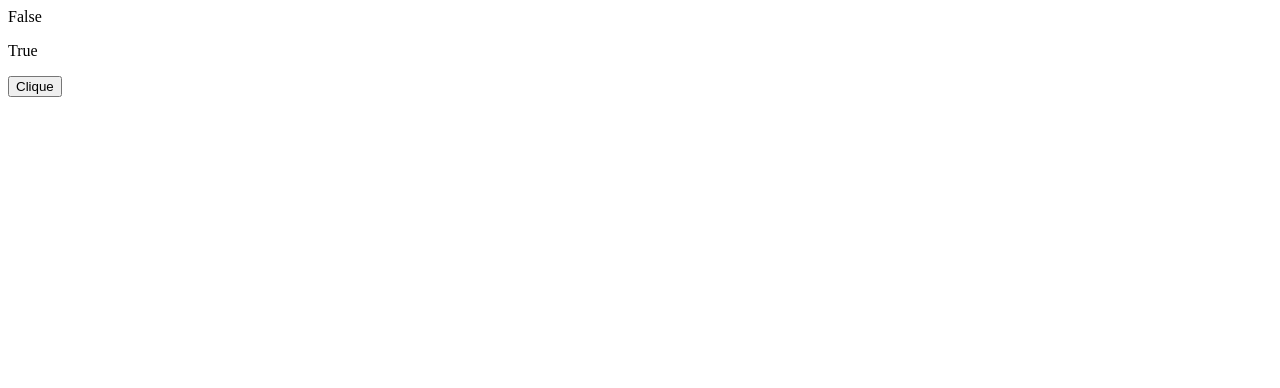
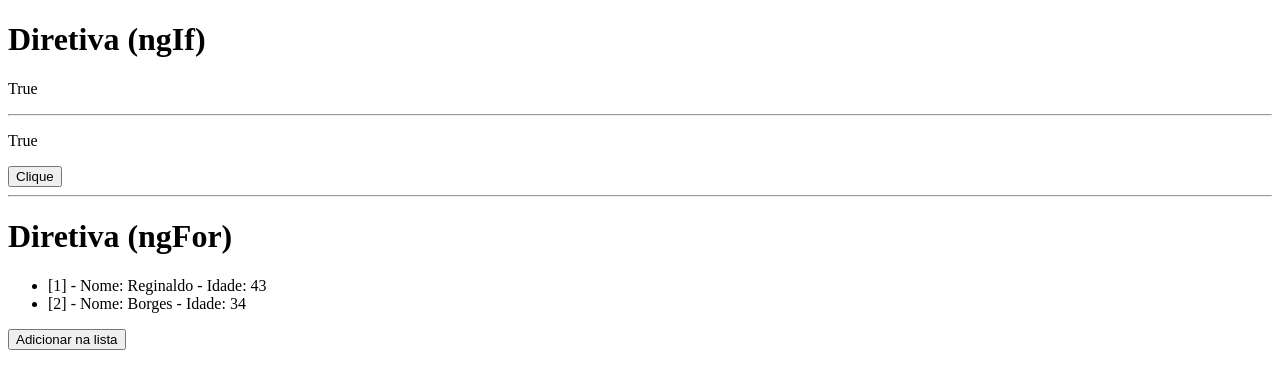
Before and after one commit to ReginaldoBorges/Curso-angular, an Angular app in the folder meu-primeiro-projeto/: page / in a window 1280 px wide. Shown: the top 388 px of the page. Built offline with nearby package versions, Linux system fonts and the light colour scheme.

Commit message:
Entendo melhro o uso da diretiva ngFor

```diff
--- a/meu-primeiro-projeto/src/app/diretivas-estruturais/diretivas-estruturais.component.html
+++ b/meu-primeiro-projeto/src/app/diretivas-estruturais/diretivas-estruturais.component.html
@@ -1,7 +1,18 @@
+<!--Trecho para exemplo da diretiva ngIf-->
+<h1>Diretiva (ngIf)</h1>
 <p *ngIf="condition; else elseBlock">True</p>
 <ng-template #elseBlock>False</ng-template>
-
+<hr>
 <p *ngIf="conditionClick">True</p>
 <p *ngIf="!conditionClick">False</p>
+<button (click)="onClick()">Clique</button>
+<hr>
+<!--Trecho para exemplo da diretiva ngFor-->
+<h1>Diretiva (ngFor)</h1>
+<ul>
+    <li *ngFor="let item of list; let i = index" (click)="onClickEventList(i)">
+       [{{i + 1}}] - Nome: {{item.nome}} - Idade: {{item.idade}}
+    </li>
+</ul>
 
-<button (click)="onClick()">Clique</button>
+<button (click) = "onClickAddList()">Adicionar na lista</button>
--- a/meu-primeiro-projeto/src/app/diretivas-estruturais/diretivas-estruturais.component.ts
+++ b/meu-primeiro-projeto/src/app/diretivas-estruturais/diretivas-estruturais.component.ts
@@ -9,11 +9,19 @@ export class DiretivasEstruturaisComponent{
 
   public condition: boolean = true;
   public conditionClick: boolean = true;
+  public list: Array<{nome:string, idade:number}> = [
+    {nome: "Reginaldo", idade: 43},
+    {nome: "Borges", idade: 34},
+  ];
 
   constructor(){}
 
   ngOnInit():void {
 
+    /**
+     * Utilizando a propriedade setInterval, com auxiliar,
+     * para alternar o valor da condição a cada 2 segundos.
+     */
     setInterval( () => {
       if (this.condition) {
         this.condition = false;
@@ -23,6 +31,9 @@ export class DiretivasEstruturaisComponent{
     }, 2000)
   }
 
+  /**
+   * Função chamada do botão Clique para alternar o valor da condição.
+   */
   public onClick(){
     if (this.conditionClick) {
       this.conditionClick = false;
@@ -31,4 +42,18 @@ export class DiretivasEstruturaisComponent{
     }
   }
 
+  /**
+   * Função chamada do botão Adicionar para inserir novo elemento à lista
+   */
+  public onClickAddList() {
+    this.list.push({nome: "Paulo", idade: 35});
+  }
+
+  /**
+   * Função chamada do envento click do item para remover intem da lista
+   */
+  public onClickEventList(event: number) {
+    this.list.splice(event, 1);
+  }
+
 }
```
